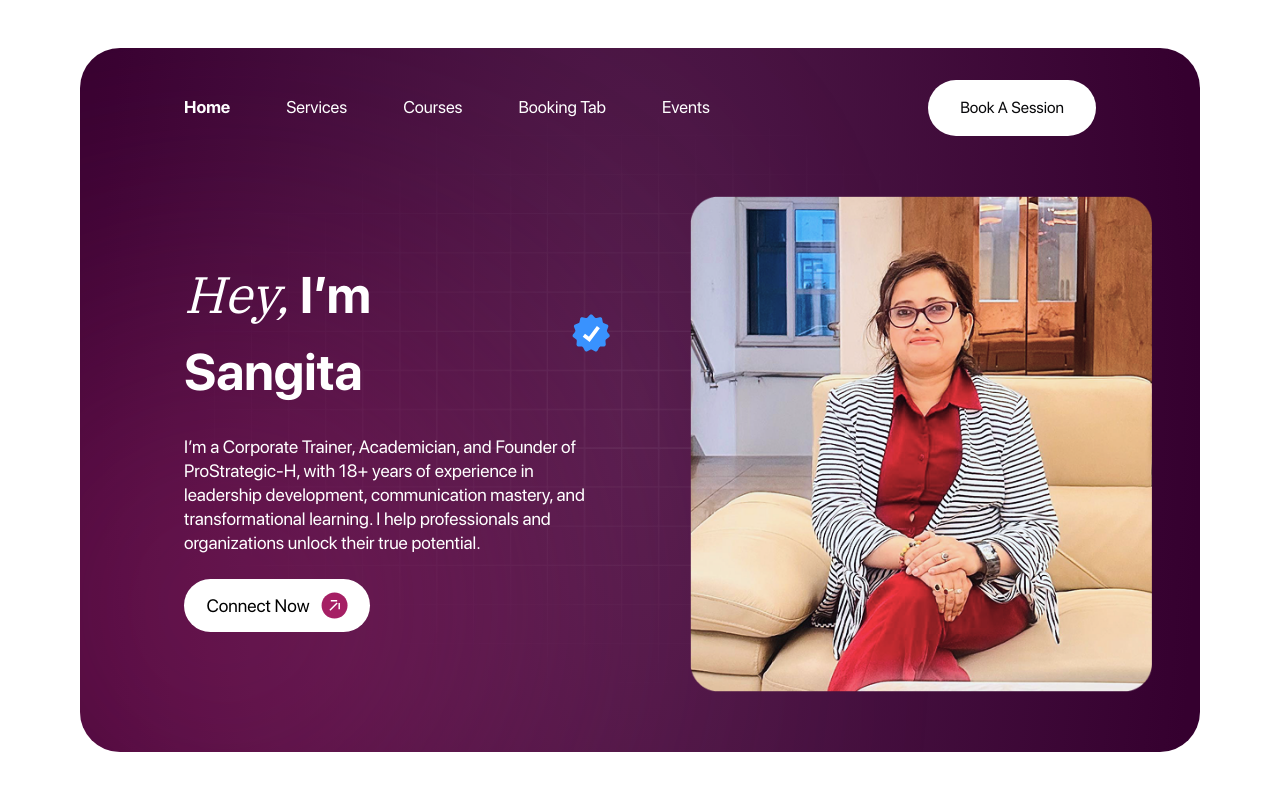
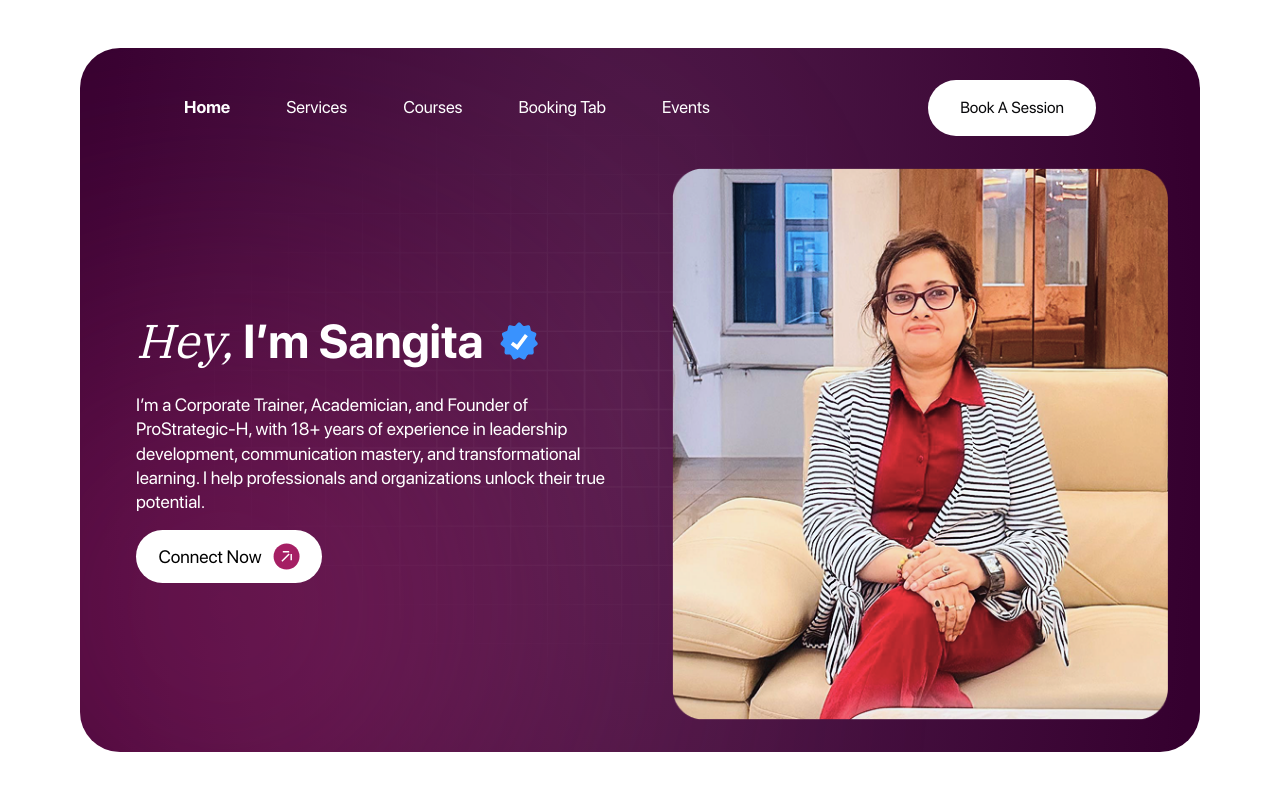
Before and after one commit to Exclusiveideas/sangita-lms, a Next.js app: page / in a window 1280 px wide. Shown: the top 800 px of the page. Built offline with nearby package versions, Linux system fonts and the light colour scheme.

Commit message:
hero Title responsiveness fixed

```diff
--- a/src/app/components/hero/hero.css
+++ b/src/app/components/hero/hero.css
@@ -57,15 +57,23 @@
 }
 
 .leftContainer {
+    width: 50%;
+    justify-content: center;
+    align-items: flex-end;
+    height: 100%;
+}
+
+.innerLeftContainer {
+    /* border: 1px solid white; */
     display: flex;
     flex-direction: column;
-    width: 50%;
+    width: 100%;
     box-sizing: border-box;
     color: white;
-    gap: 1.5rem;
-    padding-left: 4.5rem;
+    gap: 1rem;
+    padding-left: 1.5rem;
     justify-content: center;
-    /* border: 1px solid white; */
+    /* align-items: flex-end; */
     height: 100%;
 }
 
@@ -73,10 +81,11 @@
     display: flex;
     align-items: center;
     gap: 1rem;
+    width: 100%;
 }
 
 .heroTxt {
-    font-size: 4vw;
+    font-size: 3.7vw;
     font-weight: 400;
 }
 
@@ -144,7 +153,7 @@
 
 
 .profileImg {
-    height: 90%;
+    height: 100%;
     width: max-content;
 }
 
@@ -152,12 +161,10 @@
 
 
 /* Tab */
-@media (max-width: 992px) {
-
+@media (max-width: 1350px) {
 
 }
 
-/* Tab */
 @media (max-width: 992px) {
     .heroWrapper {
         padding: 2rem 2rem;
@@ -177,10 +184,18 @@
 
     .leftContainer {
         width: 90%;
-        gap: 1.5rem;
+    }
+
+    .innerLeftContainer {
+
+        gap: 1rem;
         padding-left: 0;
     }
 
+
+    .heroTxt {
+        font-size: 7vw;
+    }
 
 
     .heroDesc {
@@ -193,6 +208,9 @@
 }
 
 
+.checkMark.hero {
+    width: 6vw;
+}
 
 .profileImg {
     width: 100%;
--- a/src/app/components/hero/index.jsx
+++ b/src/app/components/hero/index.jsx
@@ -9,9 +9,13 @@ const Hero = () => {
         <Navbar />
         <div className="lowerSubHeroWrapper">
           <div className="leftContainer">
+            <div className="innerLeftContainer">
               <div className="heroTitleWrapper">
                 <h2 className="heroTxt">
-                <span className="hey">Hey,</span> <span className="breakTxt"><br /></span>
+                  <span className="hey">Hey,</span>{" "}
+                  <span className="breakTxt">
+                    <br />
+                  </span>
                   <span className="name">I’m Sangita</span>
                 </h2>
                 <Image
@@ -24,10 +28,10 @@ const Hero = () => {
               </div>
               <p className="heroDesc">
                 I’m a Corporate Trainer, Academician, and{" "}
-              <span className="bolder">Founder of ProStrategic-H</span>, with 18+ years of experience in
-              leadership development, communication mastery, and
-              transformational learning. I help professionals and organizations
-              unlock their true potential.
+                <span className="bolder">Founder of ProStrategic-H</span>, with
+                18+ years of experience in leadership development, communication
+                mastery, and transformational learning. I help professionals and
+                organizations unlock their true potential.
               </p>
               <div className="heroCta">
                 <p>Connect Now</p>
@@ -38,6 +42,7 @@ const Hero = () => {
                   alt="arrow icon"
                   className="ctaIcon"
                 />
+              </div>
             </div>
           </div>
           <div className="rightContainer">
```
Lines whose indentation alone changed are shown as unchanged.
